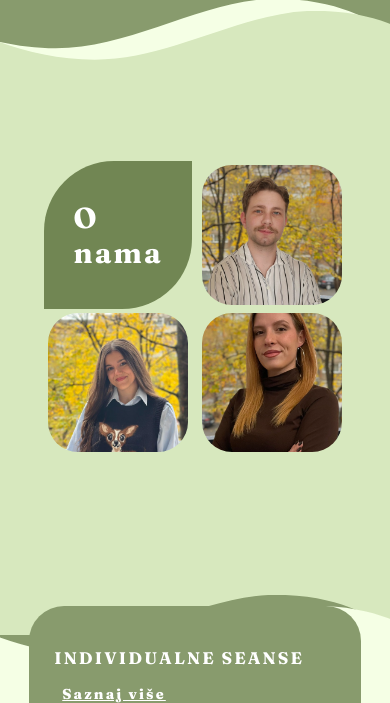
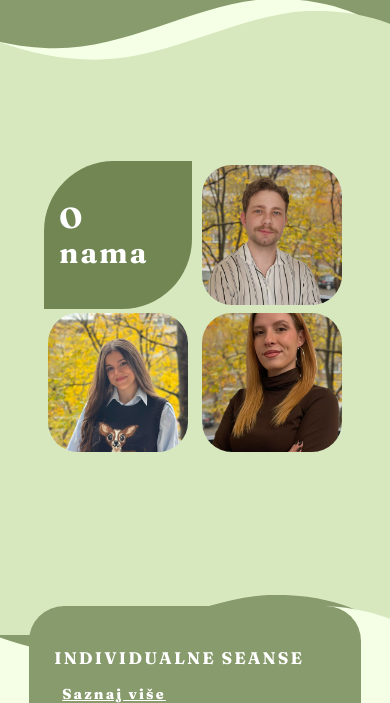
Before and after one commit to LazarSavkovic/Reset, a Flask app: page / in a window 390 px wide. Shown: the part 1222-1925 px from the top of the page. Run offline with Flask 3, Linux system fonts and the light colour scheme.

Commit message:
newest changes

```diff
--- a/static/css/styles.css
+++ b/static/css/styles.css
@@ -163,11 +163,14 @@ nav .links a:not(:last-child) {
     align-items: center;
     width: 49%;
     aspect-ratio: 1 / 1;
-    overflow: hidden;
     padding: 55px;
     transition: 0.4s;
     position: relative;
     cursor: pointer;
+}
+
+#about-us-text h1 {
+    margin: 0;
 }
 
 
@@ -182,7 +185,7 @@ nav .links a:not(:last-child) {
     transform: scale(45%);
     transition: transform 0.4s;
     text-align: center;
-    z-index: 3;
+    z-index: 15 !important;
 }
 
 .therapist:hover .therapist-text {
@@ -484,12 +487,11 @@ section#contact form button:active {
   /* Reset z-index for all therapists */
   .therapist {
     position: relative;
-    z-index: 1;
   }
 
   /* When hovering ANY therapist */
   .therapist:hover {
-    z-index: 11;
+    z-index: 1000;
   }
 
   /* Show overlay when any therapist is hovered */
@@ -560,6 +562,10 @@ section#contact form button:active {
     #about-us-bgcolor {
         height: 120vw;
     }
+
+    #about-us-text {
+        padding: 35px;
+    }
 }
 
 @media only screen and (max-width: 1024px) {
@@ -623,6 +629,10 @@ section#contact form button:active {
         display: none;
     }
 
+    #about-us-text {
+        padding: 25px;
+    }
+
 }
 
 
@@ -662,6 +672,10 @@ section#contact form button:active {
         padding: 150px 15px;
     }
 
+    #about-us-text {
+        padding: 15px;
+    }
+
     #sessions-titles h1 {
         margin: 0 0;
     }
```
